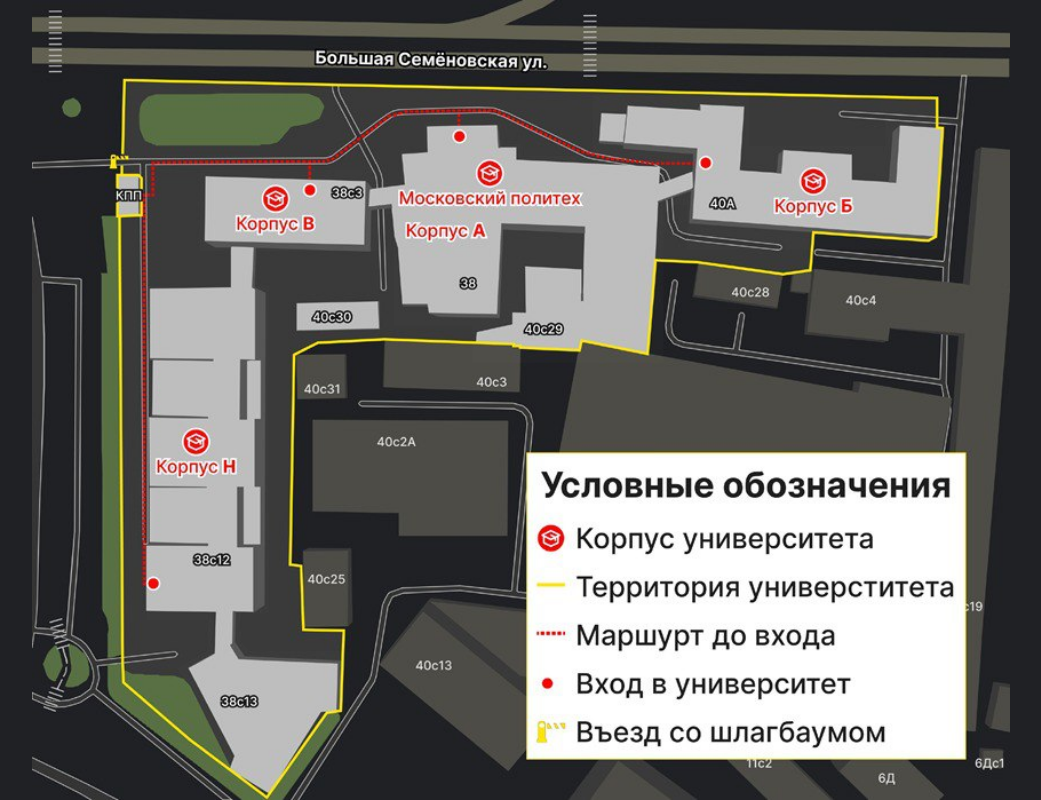
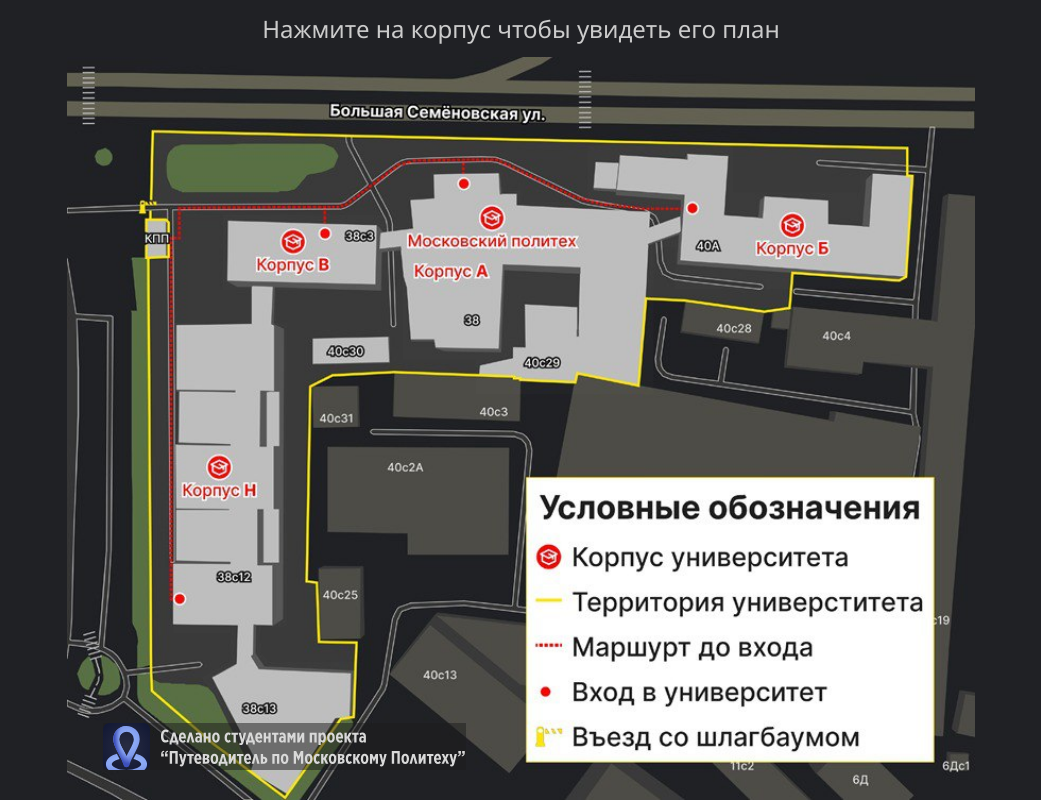
Before and after one commit to MosPolyNavigation/dod, a plain HTML site: page index.html in a window 1280 px wide. Shown: the whole page, without its empty margins (119-1160 px from the left). Drawn offline with Linux system fonts and the light colour scheme.

Commit message:
- добавили madeby, и надпись "кликните"

```diff
--- a/index.html
+++ b/index.html
@@ -7,6 +7,7 @@
 	<script src="app.js" defer></script>
 </head>
 <body>
+<p class="clickto">Нажмите на корпус чтобы увидеть его план</p>
 <div class="main">
 	<img class="bs-image" src="bs.jpg" alt="">
 	<svg width="855" height="699" viewBox="0 0 855 699" fill="none" xmlns="http://www.w3.org/2000/svg">
@@ -22,8 +23,7 @@
 						fill-opacity="0.01"/>
 		</g>
 	</svg>
-
-
+	<img src="madeby.svg" class="madeby" alt="Сделано студентами проекта 'Путеводитель по Московскому Политеху'">
 </div>
 </body>
 </html>
--- a/style.css
+++ b/style.css
@@ -5,6 +5,9 @@
 }
 
 body {
+	font-family: "Segoe UI", -apple-system, sans-serif;
+	color: #ccc;
+	font-size: 18pt;
 	width: 100%;
 	height: 100vh;
 	display: flex;
@@ -59,6 +62,16 @@
 	}
 }
 
+.madeby {
+	width: 40%;
+	position: absolute;
+	left: 4%;
+	bottom: 4%;
+}
+
 /*path {*/
 /*	fill-opacity: .5;*/
 /*}*/
+.clickto {
+	margin: .5em 0;
+}
```
Also changed, not shown: madeby.svg (added).
